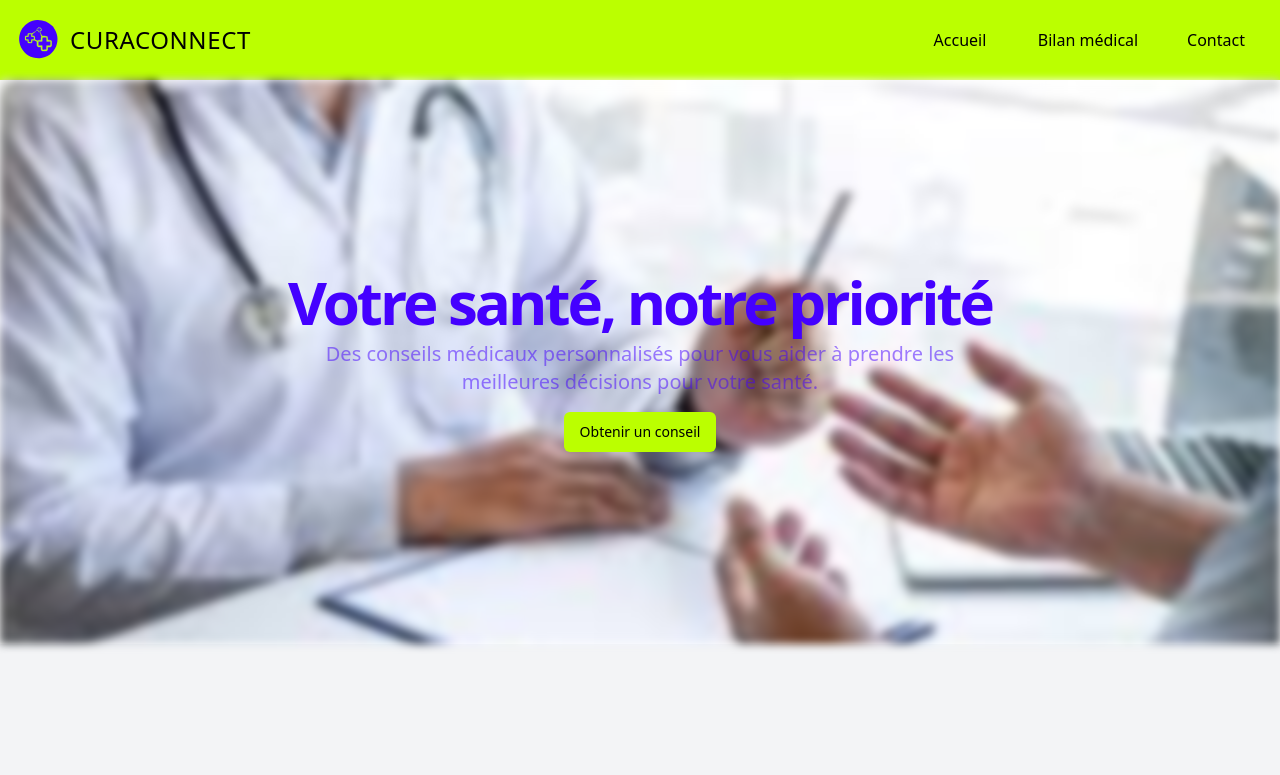
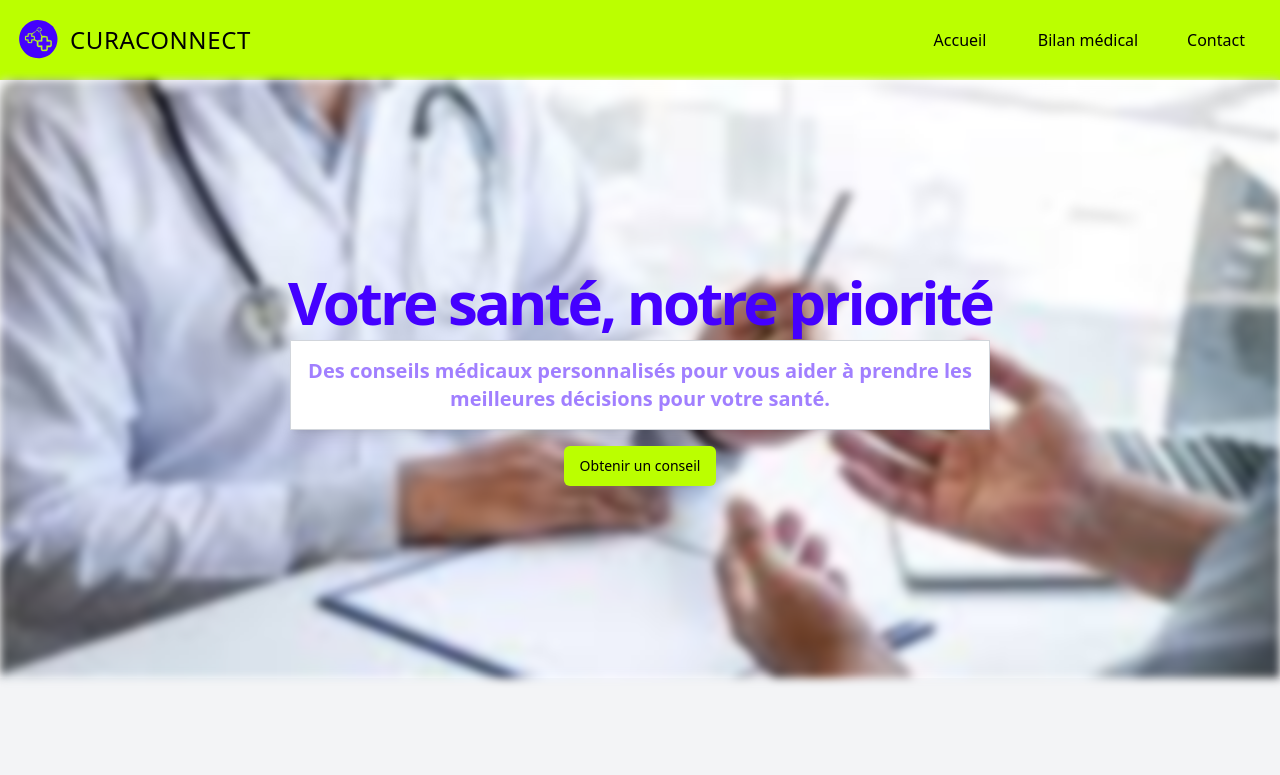
Before and after one commit to SaintenoyTom/Workshop-2024-G22, a Next.js app: page / in a window 1280 px wide. Shown: the top 775 px of the page. Built offline with nearby package versions, Linux system fonts and the light colour scheme.

Commit message:
maj acceuille

```diff
--- a/app/page.tsx
+++ b/app/page.tsx
@@ -16,7 +16,7 @@ export default function HomePage() {
         <h1 className="text-3xl font-bold tracking-tighter sm:text-4xl md:text-5xl lg:text-6xl/none text-[#4400ff]">
           Votre santé, notre priorité
         </h1>
-        <p className="mx-auto max-w-[700px] text-[#4400ff]/50 md:text-xl">
+        <p className="mx-auto max-w-[700px] text-[#4400ff]/50 md:text-xl font-bold bg-white border border-gray-300 p-4 shadow-lg">
           Des conseils médicaux personnalisés pour vous aider à prendre les meilleures décisions pour votre santé.
         </p>
       </div>
```
